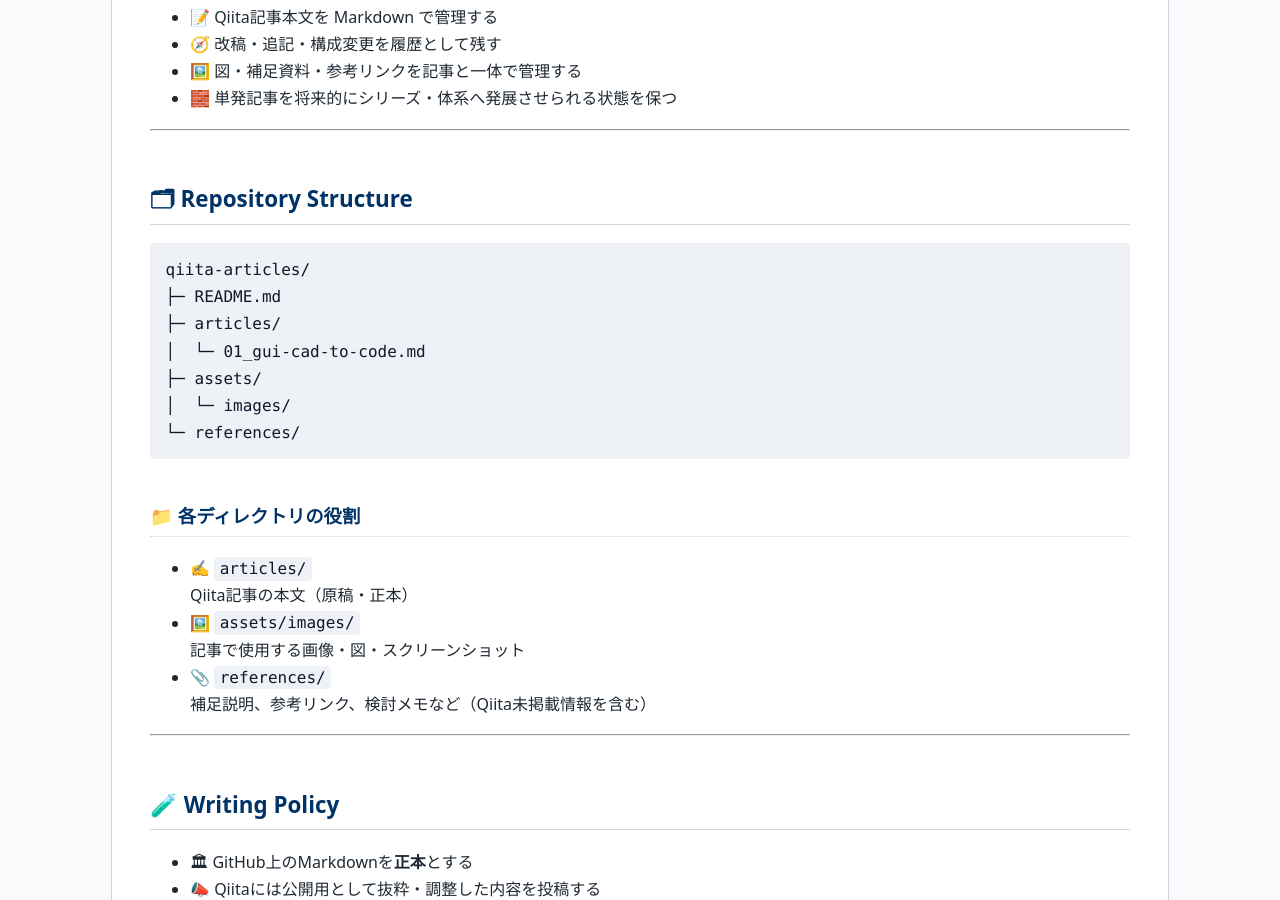
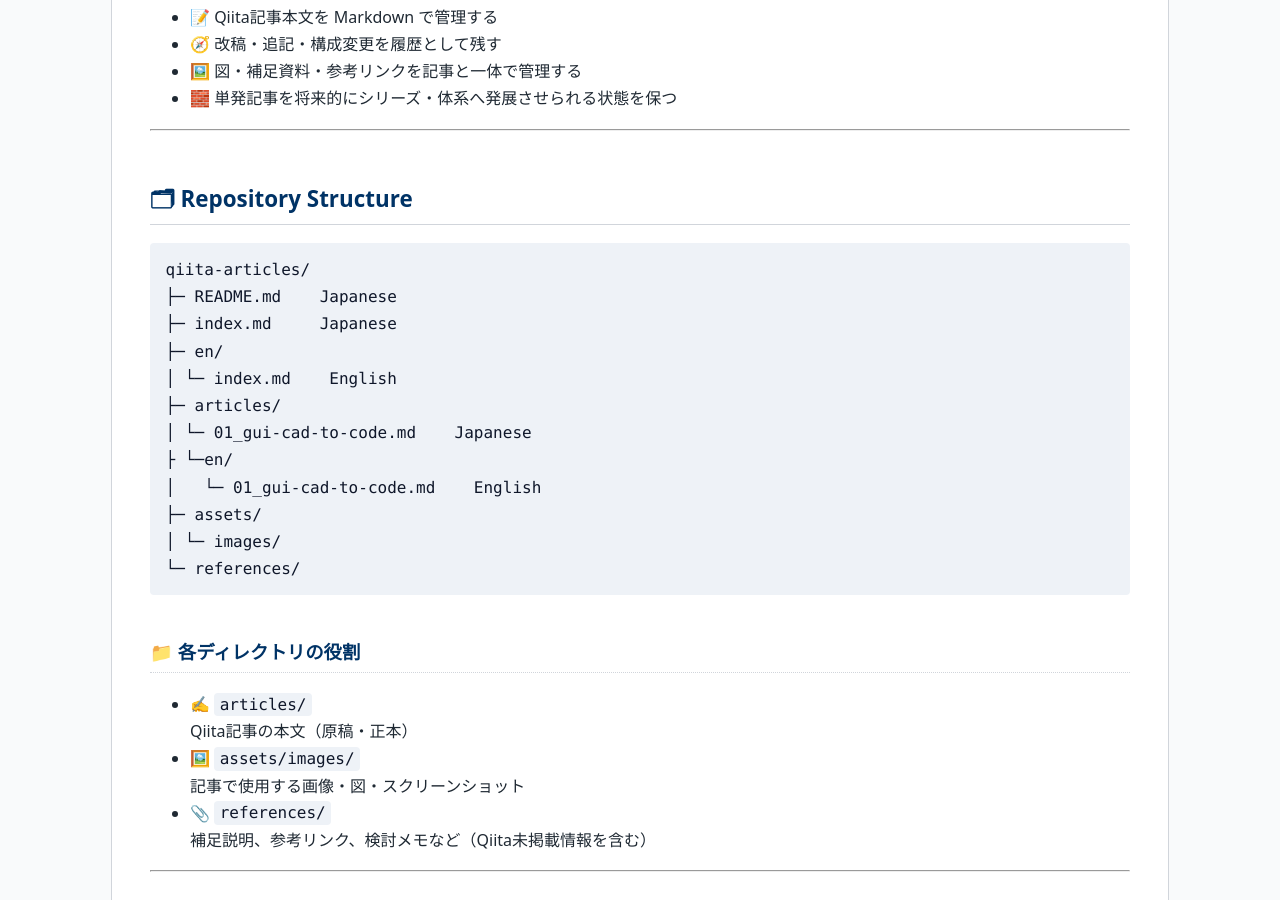
Before and after one commit to Samizo-AITL/qiita-articles, a Jekyll site: the page built from index.md, in a window 1280 px wide and 900 px high, scrolled down 723 px. Built offline with Jekyll 4.4.1, drawn with Linux system fonts in a browser that asks for light colours.

Commit message:
Update index.md

````diff
--- a/index.md
+++ b/index.md
@@ -35,11 +35,16 @@
 
 ```
 qiita-articles/
-├─ README.md
+├─ README.md    Japanese
+├─ index.md     Japanese
+├─ en/
+│ └─ index.md    English
 ├─ articles/
-│  └─ 01_gui-cad-to-code.md
+│ └─ 01_gui-cad-to-code.md    Japanese
+├ └─en/
+│   └─ 01_gui-cad-to-code.md    English
 ├─ assets/
-│  └─ images/
+│ └─ images/
 └─ references/
 ```
 
````
